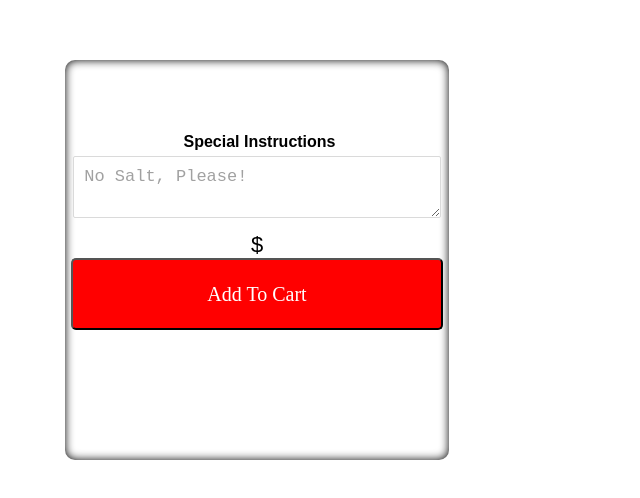
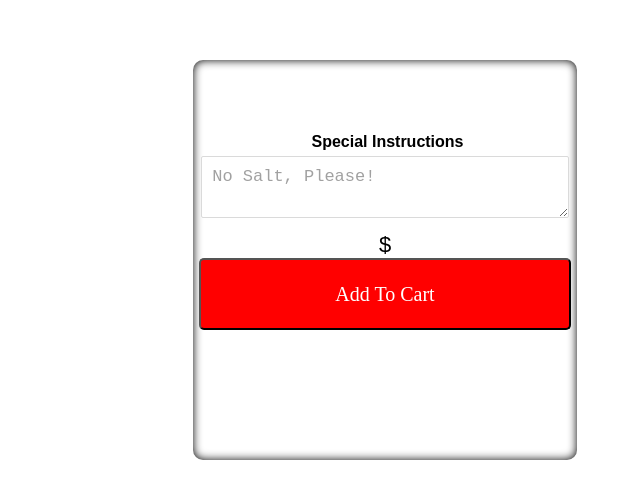
Before and after one commit to aammon14/Jacks_Burgers, a React (Create React App) app in the folder jacks-app/client/: page /items/1 in a window 1280 px wide. Shown: the part 180-678 px from the top of the page, without its empty margins (255-895 px from the left). Built offline with nearby package versions, Linux system fonts and the light colour scheme; no server answers.

Commit message:
item container centered

```diff
--- a/jacks-app/client/src/App.css
+++ b/jacks-app/client/src/App.css
@@ -416,7 +416,7 @@ hr.line {
   text-align: center;
   position: absolute;
   top: 30%;
-  left: 25%;
+  left: 35%;
   border-radius: 10px;
   border: 3px black;
   box-shadow: inset 0 0 10px #000000;
```
